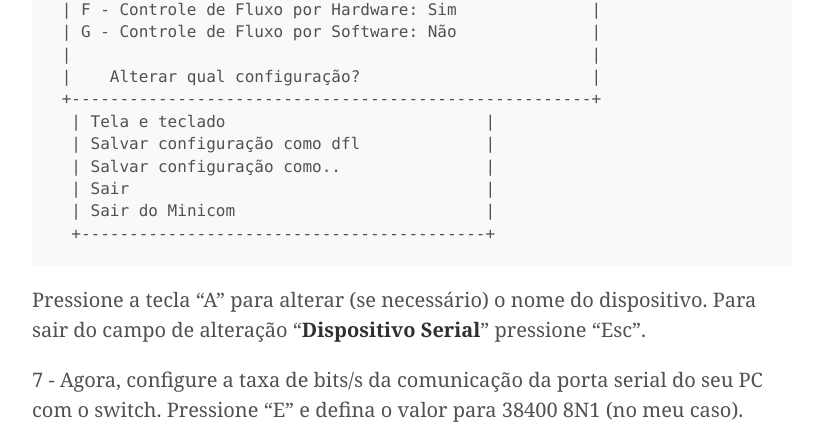
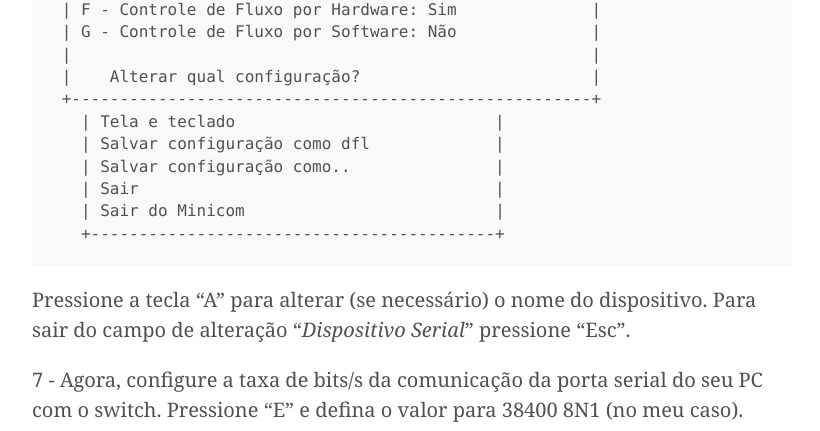
Before and after one commit to Kingm0b/jekyll-minimal-theme, a Jekyll site: the page built from _posts/2016-12-11-minicom.md, in a window 1280 px wide. Shown: the part 1779-2210 px from the top of the page, without its empty margins (228-1048 px from the left). Built offline with Jekyll 4.4.1, drawn with Linux system fonts in a browser that asks for light colours.

````diff
--- a/_posts/2016-12-11-minicom.md
+++ b/_posts/2016-12-11-minicom.md
@@ -63,16 +63,16 @@ Como saber o dispositivo que representa minha porta serial?
  |                                                      |
  |    Alterar qual configuração?                        |
  +------------------------------------------------------+
-  | Tela e teclado                           |
-  | Salvar configuração como dfl             |
-  | Salvar configuração como..               |
-  | Sair                                     |
-  | Sair do Minicom                          |
-  +------------------------------------------+
+   | Tela e teclado                           |
+   | Salvar configuração como dfl             |
+   | Salvar configuração como..               |
+   | Sair                                     |
+   | Sair do Minicom                          |
+   +------------------------------------------+
 ```
 
 Pressione a tecla "A" para alterar (se necessário) o nome do dispositivo.
-Para sair do campo de alteração "**Dispositivo Serial**" pressione "Esc".
+Para sair do campo de alteração "*Dispositivo Serial*" pressione "Esc".
 
 7 - Agora, configure a taxa de bits/s da comunicação da porta serial do seu PC com o switch.
 Pressione "E" e defina o valor para 38400 8N1 (no meu caso).
````
